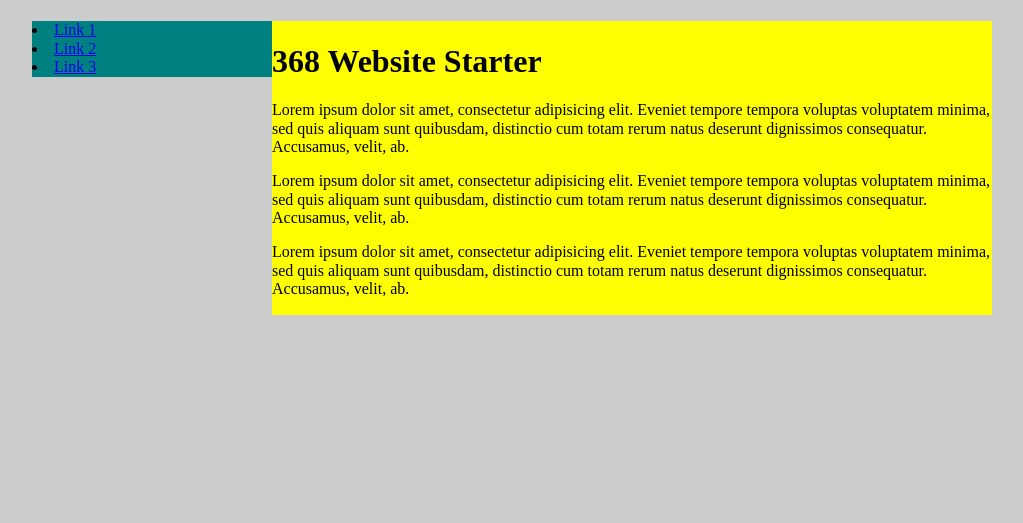
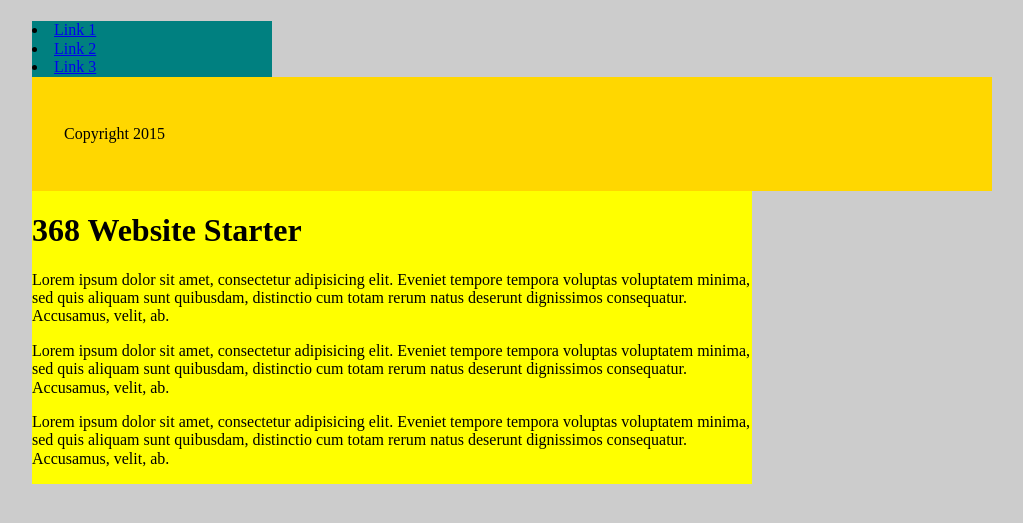
Before and after one commit to stwilliams0223/checkin-2, a Jekyll site: the page built from index.html, in a window 1280 px wide. Shown: the top 523 px of the page, without its empty margins (128-1151 px from the left). Built offline with Jekyll 4.4.1, drawn with Linux system fonts in a browser that asks for light colours; nearby versions of some CDN libraries.

Commit message:
Update foot.html

```diff
--- a/_includes/foot.html
+++ b/_includes/foot.html
@@ -1,2 +1,6 @@
+<footer>
+  <p>Copyright 2015</p>
+</footer>
+
 </body>
 </html>
```
